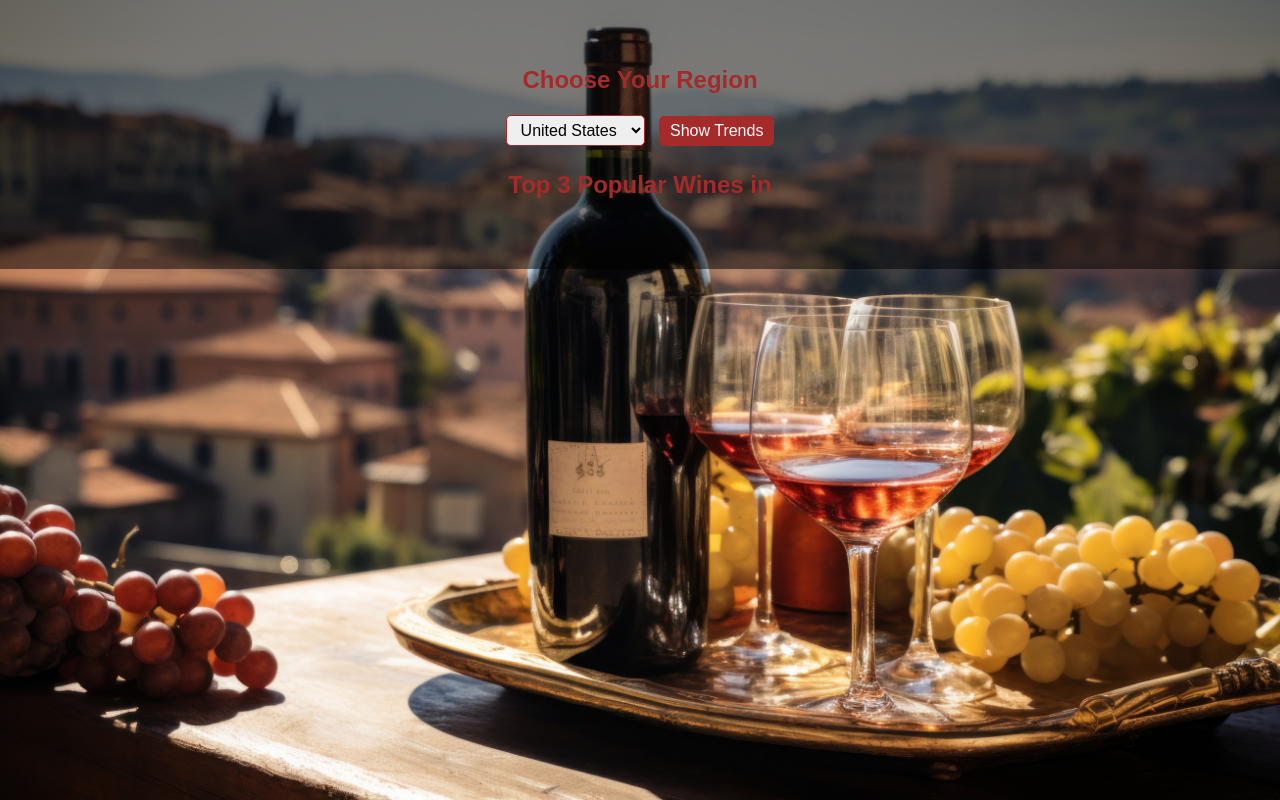
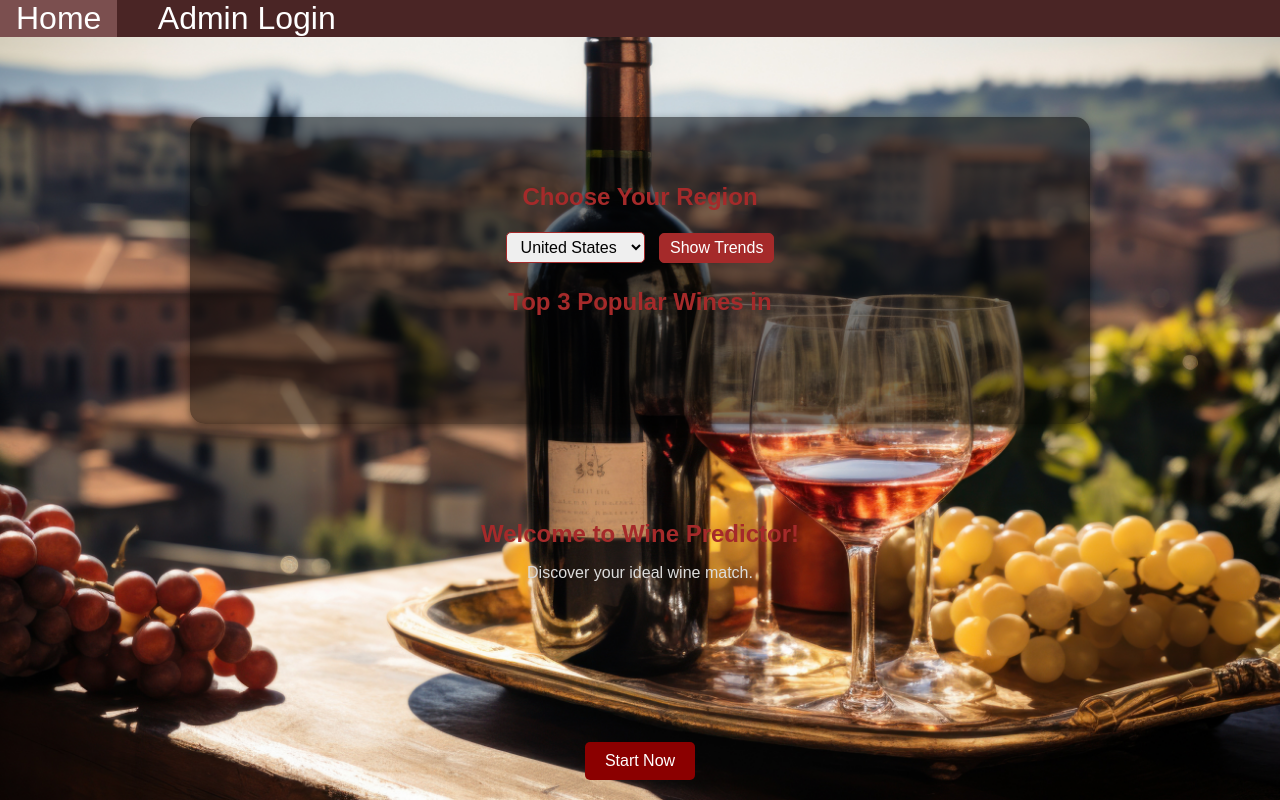
Before and after one commit to ashishkoirala/Group-4---Wine-Project, a Django app: template djangoProject/templates/myapp/trending.html in a window 1280 px wide. Run offline with Django 5.2, Linux system fonts and the light colour scheme; the template is opened without the code that fills it, so the values that code supplies are empty.

Commit message:
Merge Trending and base presentation

```diff
--- a/djangoProject/templates/myapp/trending.html
+++ b/djangoProject/templates/myapp/trending.html
@@ -1,6 +1,21 @@
 {% load static %}
 <!DOCTYPE html>
 <html>
+<head>
+    <meta charset="UTF-8">
+    <meta name="viewport" content="width=device-width, initial-scale=1.0">
+    <title>{% block title %}Wine Predictor{% endblock %}</title>
+    <link rel="stylesheet" href="/static/myapp/style.css">
+
+    <nav class="navbar">
+        <ul>
+            <li><a href="{% url 'home' %}">Home</a></li>
+            <li><a href="{% url 'admin:index' %}">Admin Login</a></li>
+        </ul>
+    </nav>
+
+</head>
+
 <head>
     <title>Top Trending Wines</title>
     <style>
@@ -80,5 +95,14 @@
             {% endfor %}
         </ol>
     </div>
+
+<div class="header">
+    <h1>Welcome to Wine Predictor!</h1>
+    <p class="subtitle">Discover your ideal wine match.</p>
+    <div class="start-button">
+        <a href="{% url 'recommendation' %}" class="button">Start Now</a>
+    </div>
+</div>
+
 </body>
 </html>
```
Also changed, not shown: djangoProject/templates/myapp/recommendation.html (line endings or trailing spaces).
